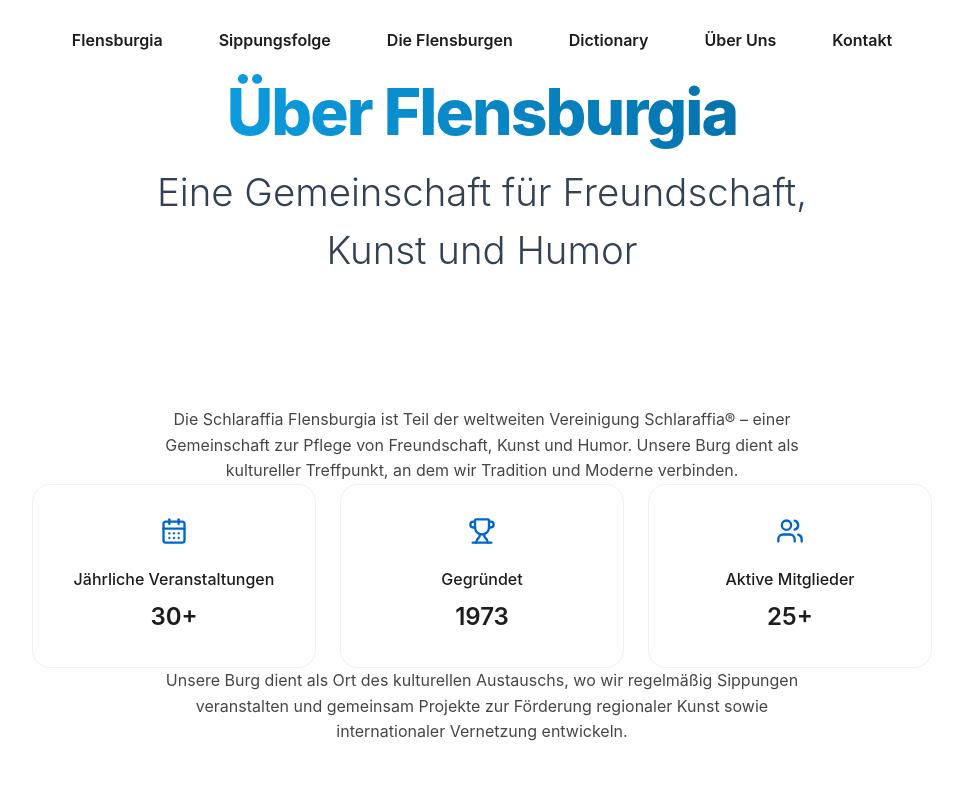
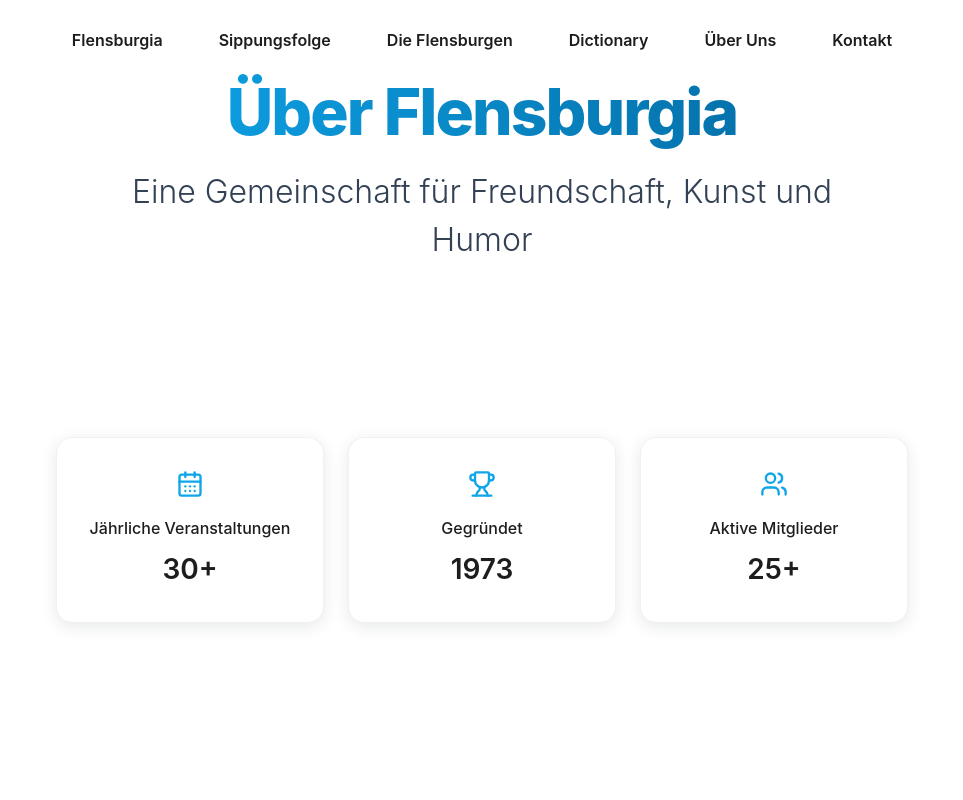
Before and after one commit to ptr03/Flensburgia-Web-Engineering, a Vue app: page /about in a window 1280 px wide. Shown: the top 800 px of the page, without its empty margins (158-1121 px from the left). Built offline with nearby package versions, Linux system fonts and the light colour scheme.

Commit message:
feat(about): verknüpfe AboutPage mit AboutSection, passe Hero, Intro, Stats, Timeline & Links an

```diff
--- a/src/components/AboutPage.vue
+++ b/src/components/AboutPage.vue
@@ -1,19 +1,6 @@
-<!-- src/pages/AboutPage.vue -->
 <template>
   <div class="about-page-wrapper">
-    <!-- Hero Section wie bei SippungsfolgePage -->
-    <section class="hero-plain">
-      <div class="content-wrapper">
-        <h1 class="hero-title animate-target">
-          Über Flensburgia
-        </h1>
-        <h2 class="welcome-text animate-target">
-          Eine Gemeinschaft für Freundschaft, Kunst und Humor
-        </h2>
-      </div>
-    </section>
-
-    <!-- AboutSection (Intro + Stats) -->
+    <!-- AboutSection übernimmt Hero + Intro + Stats -->
     <AboutSection />
 
     <!-- Timeline Section (nur horizontale Boxen) -->
@@ -39,12 +26,20 @@
     <section class="container link-section">
       <h2 class="section-title text-center animate-target">Unser Orden</h2>
       <div class="link-grid">
-        <router-link to="/die-flensburgen" class="link-card animate-target" :style="{ 'transition-delay': '0.2s' }">
+        <router-link
+          to="/die-flensburgen"
+          class="link-card animate-target"
+          :style="{ 'transition-delay': '0.2s' }"
+        >
           <img :src="placeholderImg" alt="Die Flensburgen" />
           <span>Die Flensburgen</span>
         </router-link>
-        <router-link to="/sippungsfolge" class="link-card animate-target" :style="{ 'transition-delay': '0.4s' }">
-          <img :src="placeholderImg" alt="Sassen" />
+        <router-link
+          to="/sippungsfolge"
+          class="link-card animate-target"
+          :style="{ 'transition-delay': '0.4s' }"
+        >
+          <img :src="placeholderImg" alt="Sippungsfolge" />
           <span>Sassen</span>
         </router-link>
       </div>
@@ -57,7 +52,7 @@
 import AboutSection from '../components/AboutSection.vue'
 import placeholderImg from '../assets/pictures/Flensburgia_icon.png'
 
-// Timeline-Daten (Beispiele; bitte mit endgültigen Inhalten ersetzen)
+// Timeline-Daten (Beispiele; bitte mit echten Inhalten ersetzen)
 const timeline = ref([
   { year: '1859', description: 'Gründung der Schlaraffia in Prag.' },
   { year: '1973', description: 'Gründung der Schlaraffia Flensburgia.' },
@@ -67,8 +62,11 @@
 ])
 
 onMounted(() => {
+  // Sobald die Seite geladen ist, spielen wir die Fade-In-Animationen aus
   nextTick(() => {
-    document.querySelectorAll('.animate-target').forEach(el => el.classList.add('animate-in'))
+    document.querySelectorAll('.animate-target').forEach(el => {
+      el.classList.add('animate-in')
+    })
   })
 })
 </script>
@@ -79,60 +77,6 @@
   min-height: 100vh;
 }
 
-/* Hero-Abschnitt analog zu SippungsfolgePage */
-.hero-plain {
-  padding-top: 64px;
-  min-height: 30vh;
-  display: flex;
-  align-items: center;
-  justify-content: center;
-  background: #ffffff;
-}
-
-.content-wrapper {
-  text-align: center;
-  max-width: 800px;
-  padding: 0 1.5rem;
-}
-
-.hero-title {
-  margin: 0;
-  font-size: clamp(2.5rem, 6vw, 4rem);
-  font-weight: 800;
-  letter-spacing: -0.03em;
-  background: linear-gradient(to right, #0ea5e9, #0369a1);
-  -webkit-background-clip: text;
-  background-clip: text;
-  -webkit-text-fill-color: transparent;
-}
-
-.welcome-text {
-  color: #334155;
-  font-size: clamp(1.5rem, 3vw, 2.5rem);
-  font-weight: 300;
-  margin-top: 0.25rem;
-}
-
-@keyframes fadeInUp {
-  from {
-    opacity: 0;
-    transform: translateY(20px);
-  }
-  to {
-    opacity: 1;
-    transform: translateY(0);
-  }
-}
-
-.animate-target {
-  opacity: 0;
-  transform: translateY(20px);
-}
-
-.animate-in {
-  animation: fadeInUp 0.8s ease-out forwards;
-}
-
 /* Container-Grundlage */
 .container {
   max-width: 1200px;
@@ -140,17 +84,19 @@
   padding: 2rem 1.5rem;
 }
 
-/* Horizontaler Timeline-Container */
-.timeline-section {
-  margin-top: 3rem;
-}
+/* Section-Titel */
 .section-title {
   font-size: clamp(1.875rem, 4vw, 2.5rem);
   font-weight: 600;
   color: #1d1d1f;
   text-align: center;
   margin-bottom: 2rem;
+  opacity: 0;
+  transform: translateY(20px);
+  transition: all 0.6s ease-out;
 }
+
+/* Horizontaler Timeline-Container */
 .timeline-horizontal {
   display: flex;
   gap: 2rem;
@@ -165,6 +111,9 @@
   padding: 1.5rem;
   text-align: center;
   box-shadow: 0 4px 16px rgba(0, 0, 0, 0.05);
+  opacity: 0;
+  transform: translateY(20px);
+  transition: all 0.6s ease-out;
 }
 .marker {
   width: 12px;
@@ -205,6 +154,8 @@
   color: #1d1d1f;
   box-shadow: 0 4px 16px rgba(0, 0, 0, 0.05);
   transition: transform 0.3s ease, box-shadow 0.3s ease;
+  opacity: 0;
+  transform: translateY(20px);
 }
 .link-card img {
   width: 80px;
@@ -222,6 +173,23 @@
   box-shadow: 0 6px 20px rgba(0, 0, 0, 0.08);
 }
 
+/* ===============================
+   Fade-In Animation (wird von beiden Dateien verwendet)
+   =============================== */
+@keyframes fadeInUp {
+  from {
+    opacity: 0;
+    transform: translateY(20px);
+  }
+  to {
+    opacity: 1;
+    transform: translateY(0);
+  }
+}
+.animate-in {
+  animation: fadeInUp 0.8s ease-out forwards;
+}
+
 /* Responsive */
 @media (max-width: 768px) {
   .timeline-item {
--- a/src/components/AboutSection.vue
+++ b/src/components/AboutSection.vue
@@ -1,34 +1,51 @@
-<!-- src/components/AboutSection.vue -->
 <template>
   <section class="about-section">
-    <div class="content-container">
+    <!-- Hero-Bereich -->
+    <div class="hero-plain about-hero">
+      <div class="content-wrapper">
+        <h1 class="hero-title animate-target">Über Flensburgia</h1>
+        <h2 class="welcome-text animate-target">
+          Eine Gemeinschaft für Freundschaft, Kunst und Humor
+        </h2>
+      </div>
+    </div>
 
-      <div class="text-container">
-        <p class="paragraph animate-on-scroll">
+    <!-- Einführender Text -->
+    <div class="intro-text-container animate-target" style="transition-delay: 0.2s">
+      <p class="intro-text">
         Die Schlaraffia Flensburgia ist Teil der weltweiten Vereinigung Schlaraffia® –
-          einer Gemeinschaft zur Pflege von Freundschaft, Kunst und Humor. Unsere Burg dient
-          als kultureller Treffpunkt, an dem wir Tradition und Moderne verbinden.
+        einer Gemeinschaft zur Pflege von Freundschaft, Kunst und Humor.
+        Unsere Burg dient als kultureller Treffpunkt, an dem wir Tradition und Moderne verbinden.
       </p>
+    </div>
 
-        <div class="stats-grid animate-on-scroll" :style="{ 'transition-delay': '0.2s' }">
-          <div v-for="(stat, index) in stats" :key="index" class="stat-item">
-            <component :is="stat.icon" size="28" class="stat-icon" />
+    <!-- Statistik-Karten -->
+    <div class="stats-container">
+      <div
+        v-for="(stat, index) in stats"
+        :key="index"
+        class="stat-card animate-target"
+        :style="{ 'transition-delay': `${(index + 1) * 0.2}s` }"
+      >
+        <component :is="stat.icon" class="stat-icon" />
         <h3 class="stat-title">{{ stat.title }}</h3>
         <p class="stat-value">{{ stat.value }}</p>
       </div>
     </div>
 
-        <p class="paragraph animate-on-scroll" :style="{ 'transition-delay': '0.4s' }">
+    <!-- Abschließender Satz -->
+    <div class="footer-text-container animate-target" style="transition-delay: 0.8s">
+      <p class="footer-text">
         Unsere Burg dient als Ort des kulturellen Austauschs, wo wir regelmäßig Sippungen
-          veranstalten und gemeinsam Projekte zur Förderung regionaler Kunst sowie internationaler Vernetzung entwickeln.
+        veranstalten und gemeinsam Projekte zur Förderung regionaler Kunst
+        sowie internationaler Vernetzung entwickeln.
       </p>
-      </div>
     </div>
   </section>
 </template>
 
 <script setup>
-import { ref, onMounted } from 'vue'
+import { ref, onMounted, nextTick } from 'vue'
 import { CalendarDays, Trophy, Users } from 'lucide-vue-next'
 
 const stats = ref([
@@ -38,112 +55,166 @@
 ])
 
 onMounted(() => {
-  const observer = new IntersectionObserver(
-    entries => {
-      entries.forEach(entry => {
-        if (entry.isIntersecting) {
-          entry.target.classList.add('visible')
-          observer.unobserve(entry.target)
-        }
+  // Sobald die Komponente gemountet ist, fügen wir allen "animate-target"-Elementen die Klasse "animate-in" hinzu
+  nextTick(() => {
+    document.querySelectorAll('.animate-target').forEach(el => {
+      el.classList.add('animate-in')
     })
-    },
-    { threshold: 0.1 }
-  )
-  document.querySelectorAll('.animate-on-scroll').forEach(el => observer.observe(el))
+  })
 })
 </script>
 
 <style scoped>
-.about-section {
-  padding: clamp(4rem, 10vw, 8rem) 1.5rem;
+/* ===============================
+   Hero-ähnlicher Abschnitt
+   =============================== */
+.about-hero {
   background: #ffffff;
+  padding-top: 64px;
+  padding-bottom: 2rem;
+  text-align: center;
+}
+.content-wrapper {
+  max-width: 800px;
+  margin: 0 auto;
+  padding: 0 1.5rem;
+}
+.hero-title {
+  margin: 0;
+  font-size: clamp(2.5rem, 6vw, 4rem);
+  font-weight: 800;
+  letter-spacing: -0.03em;
+  background: linear-gradient(to right, #0ea5e9, #0369a1);
+  -webkit-background-clip: text;
+  background-clip: text;
+  -webkit-text-fill-color: transparent;
+  opacity: 0;
+  transform: translateY(20px);
+  transition: all 0.8s ease-out;
+}
+.welcome-text {
+  color: #334155;
+  font-size: clamp(1.5rem, 3vw, 2rem);
+  font-weight: 300;
+  margin-top: 0.5rem;
+  opacity: 0;
+  transform: translateY(20px);
+  transition: all 0.8s ease-out;
 }
 
-.content-container {
-  max-width: 900px;
+/* ===============================
+   Einführender Text zentriert
+   =============================== */
+.intro-text-container {
+  max-width: 700px;
   margin: 0 auto;
-  display: grid;
-  gap: clamp(2rem, 5vw, 3rem);
+  padding: 1rem 1.5rem;
   text-align: center;
 }
-
-/* Title in primary blue */
-.section-title {
-  font-size: clamp(2rem, 4vw, 2.5rem);
-  font-weight: 600;
-  color: #0ea5e9;
-  margin-bottom: clamp(2rem, 5vw, 3rem);
+.intro-text {
+  font-size: clamp(1rem, 1.2vw, 1.125rem);
+  line-height: 1.6;
+  color: #1d1d1f;
+  margin: 0;
   opacity: 0;
   transform: translateY(20px);
-  transition: all 0.6s ease;
+  transition: all 0.6s ease-out;
 }
 
-/* Absätze */
-.paragraph {
-  font-size: clamp(1rem, 1.25vw, 1.125rem);
-  line-height: 1.6;
-  color: #464646;
-  margin: 0 auto;
-  max-width: 65ch;
+/* ===============================
+   Statistik-Karten-Container
+   =============================== */
+.stats-container {
+  display: grid;
+  grid-template-columns: repeat(auto-fit, minmax(200px, 1fr));
+  gap: 1.5rem;
+  max-width: 900px;
+  margin: 2rem auto;
+  padding: 0 1.5rem;
+}
+.stat-card {
+  background: #ffffff;
+  border: 1px solid rgba(210, 210, 215, 0.3);
+  border-radius: 16px;
+  padding: 2rem 1rem;
+  box-shadow: 0 4px 16px rgba(31, 41, 55, 0.1);
+  text-align: center;
+  transition: transform 0.3s ease, box-shadow 0.3s ease;
   opacity: 0;
   transform: translateY(20px);
-  transition: all 0.6s ease;
+  transition: all 0.6s ease-out;
 }
-
-/* Statistiken als Grid */
-.stats-grid {
-  display: grid;
-  gap: 1.5rem;
-  grid-template-columns: repeat(auto-fit, minmax(180px, 1fr));
-  opacity: 0;
-  transform: translateY(20px);
-  transition: all 0.6s ease;
+.stat-card:hover {
+  transform: translateY(-4px);
+  box-shadow: 0 8px 24px rgba(31, 41, 55, 0.15);
 }
-
-.stat-item {
-  padding: 2rem;
-  background: rgba(255, 255, 255, 0.7);
-  border-radius: 18px;
-  text-align: center;
-  backdrop-filter: blur(10px);
-  border: 1px solid rgba(210, 210, 215, 0.3);
-  transition: transform 0.3s ease;
+.stat-icon {
+  width: 1.75rem;
+  height: 1.75rem;
+  color: #0ea5e9;
+  margin-bottom: 0.75rem;
 }
-
-.stat-item:hover {
-  transform: translateY(-4px);
-}
-
-.stat-icon {
-  color: #0066cc;
-  margin-bottom: 1rem;
-}
-
 .stat-title {
   font-size: 1rem;
   font-weight: 500;
   color: #1d1d1f;
   margin-bottom: 0.5rem;
 }
-
 .stat-value {
-  font-size: 1.5rem;
+  font-size: 1.75rem;
   font-weight: 600;
   color: #1d1d1f;
+  margin: 0;
 }
 
-/* Sobald das Element sichtbar ist, wird es eingeblendet */
-.animate-on-scroll.visible {
-  opacity: 1 !important;
-  transform: translateY(0) !important;
+/* ===============================
+   Abschließender Satz zentriert
+   =============================== */
+.footer-text-container {
+  max-width: 700px;
+  margin: 0 auto 3rem;
+  padding: 0 1.5rem;
+  text-align: center;
+}
+.footer-text {
+  font-size: clamp(1rem, 1.2vw, 1.125rem);
+  line-height: 1.6;
+  color: #4b5563;
+  margin: 0;
+  opacity: 0;
+  transform: translateY(20px);
+  transition: all 0.6s ease-out;
 }
 
+/* ===============================
+   Fade-In Animation
+   =============================== */
+@keyframes fadeInUp {
+  from {
+    opacity: 0;
+    transform: translateY(20px);
+  }
+  to {
+    opacity: 1;
+    transform: translateY(0);
+  }
+}
+.animate-in {
+  animation: fadeInUp 0.8s ease-out forwards;
+}
+
+/* ===============================
+   Responsive Anpassungen
+   =============================== */
 @media (max-width: 768px) {
-  .stats-grid {
+  .stats-container {
     grid-template-columns: 1fr;
   }
-  .section-title {
-    margin-bottom: 2rem;
+  .hero-title {
+    font-size: clamp(2rem, 7vw, 3.5rem);
+  }
+  .welcome-text {
+    font-size: clamp(1.25rem, 4vw, 1.75rem);
   }
 }
 </style>
```
Lines whose indentation alone changed are shown as unchanged.
